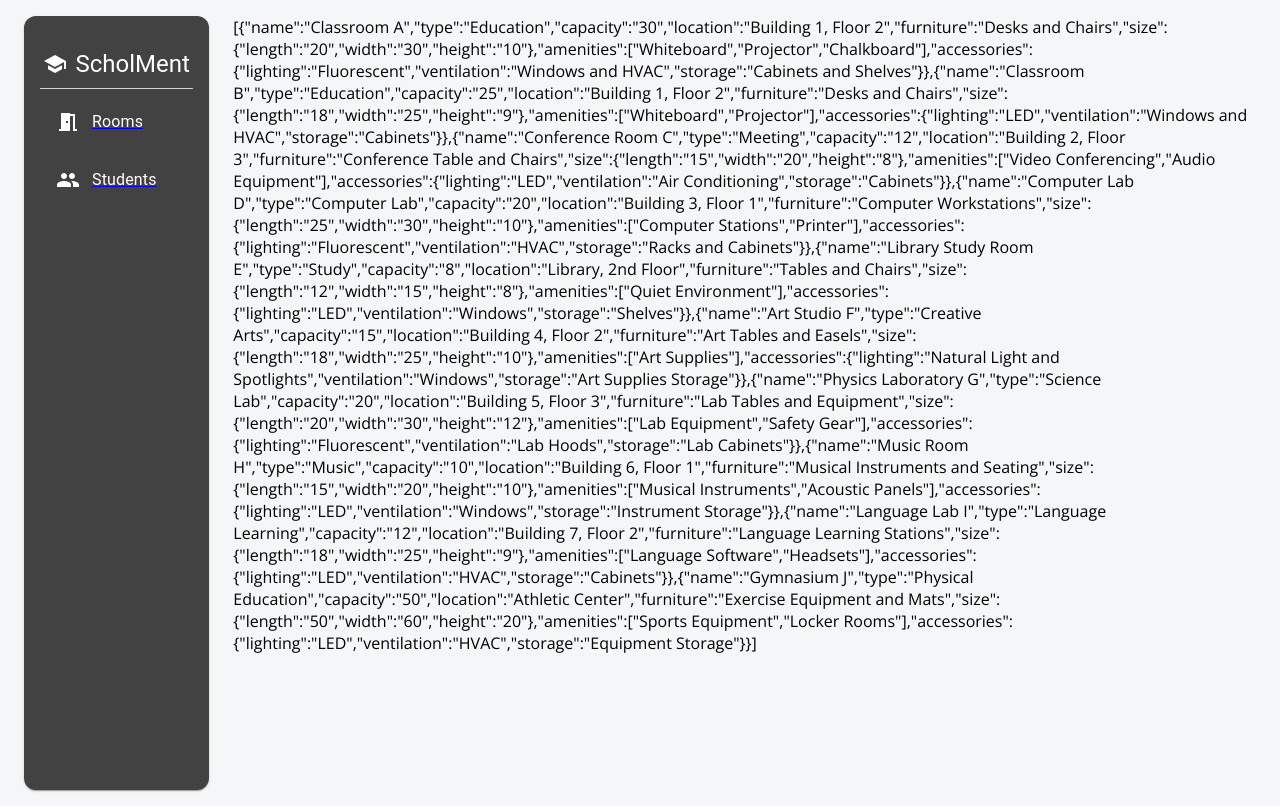
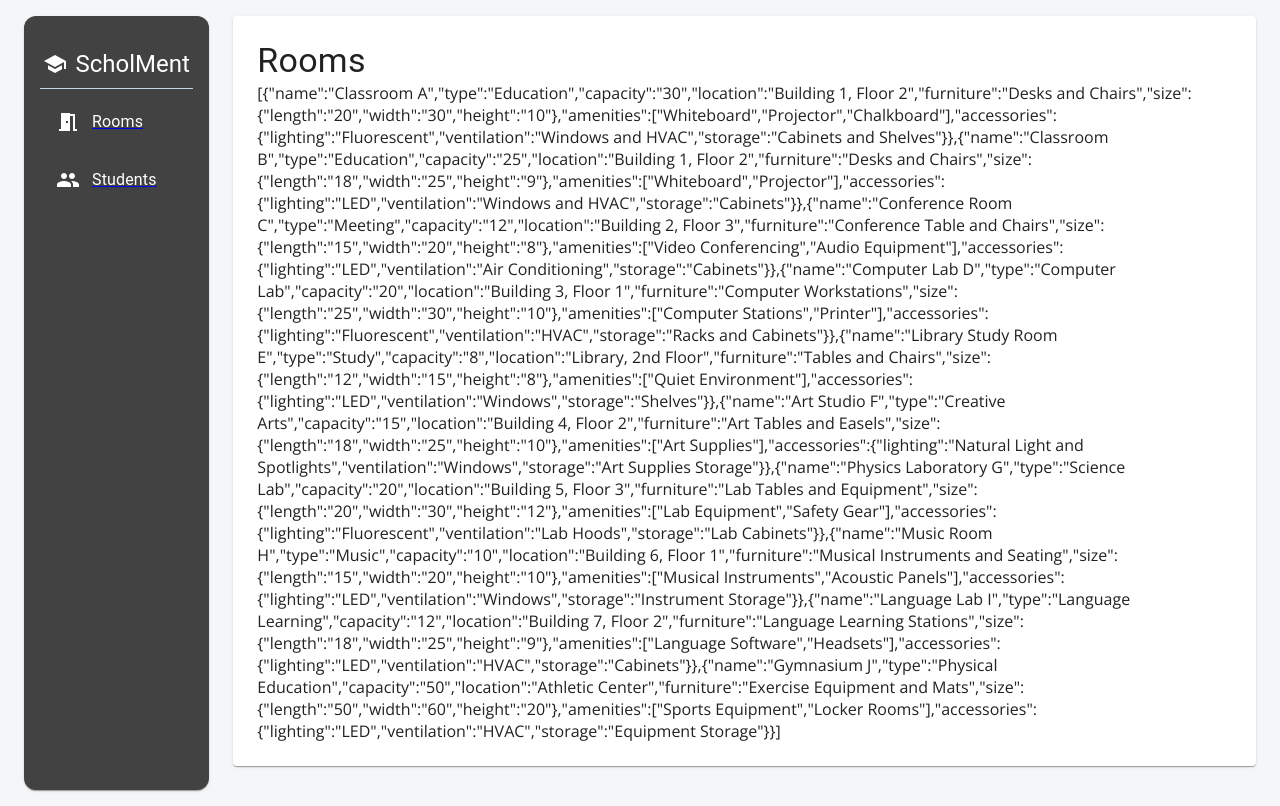
Before and after one commit to lucjdo/schoment, a React (Vite) app: page /rooms in a window 1280 px wide. Built offline with nearby package versions, Linux system fonts and the light colour scheme.

Commit message:
feat: create view layout

```diff
--- /dev/null
+++ b/src/components/ViewLayout/index.tsx
@@ -0,0 +1,13 @@
+import React from 'react'
+import { Paper } from '@mui/material'
+import { ViewLayoutProps } from './types'
+
+export default function ViewLayout({ children }: ViewLayoutProps) {
+  return (
+    <Paper sx={{ p: 3 }}>
+      {React.Children.map(children, (child) => {
+        return child
+      })}
+    </Paper>
+  )
+}
--- /dev/null
+++ b/src/components/ViewLayout/types.d.ts
@@ -0,0 +1,3 @@
+export interface ViewLayoutProps {
+  children: React.ReactNode
+}
--- a/src/containers/Rooms/index.tsx
+++ b/src/containers/Rooms/index.tsx
@@ -1,5 +1,12 @@
+import { Typography } from '@mui/material'
 import ROOMS from '../../mocks/Rooms.json'
+import ViewLayout from '@components/ViewLayout'
 
 export default function Rooms() {
-  return <div>{JSON.stringify(ROOMS)}</div>
+  return (
+    <ViewLayout>
+      <Typography variant='h4'>Rooms</Typography>
+      {JSON.stringify(ROOMS)}
+    </ViewLayout>
+  )
 }
```
